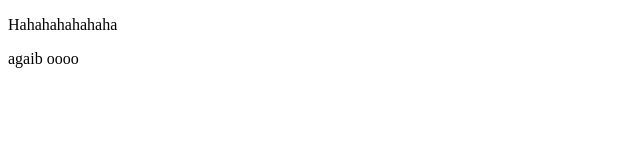
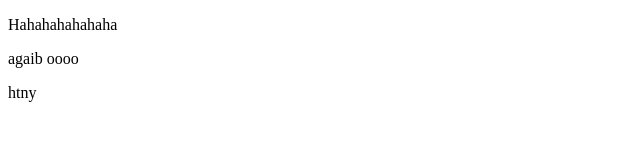
Before and after one commit to Code-Lucius/emeka-repo, a plain HTML site: page index.html in a window 1280 px wide. Shown: the full height of the page, 0-640 px from the left. Drawn offline with Linux system fonts and the light colour scheme.

Commit message:
latest version

```diff
--- a/index.html
+++ b/index.html
@@ -8,6 +8,7 @@
 <body>
 	<p>Hahahahahahaha</p>
 	<p>agaib oooo</p>
+	<p>htny</p>
 
 </body>
 </html>
```
